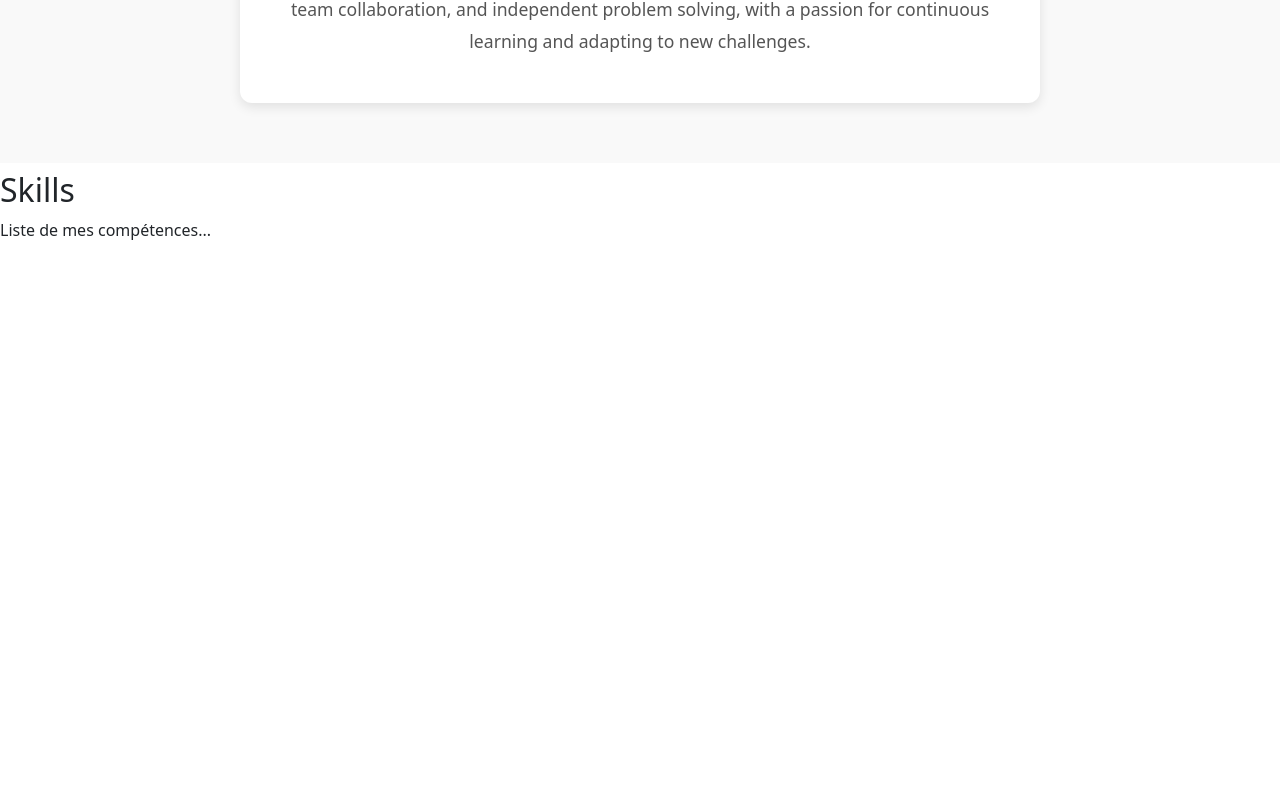
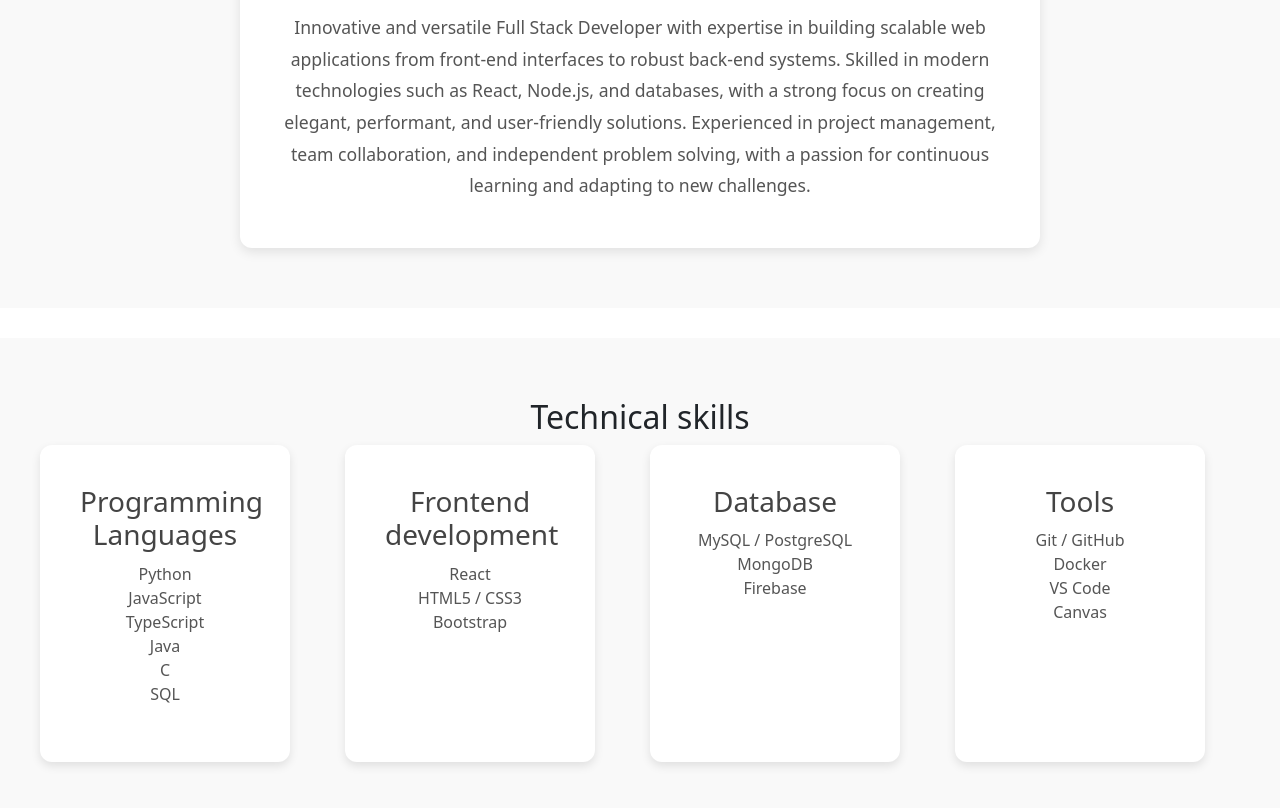
Before and after one commit to NAILAinfo/Portfolio_React, a React (Vite) app: page / in a window 1280 px wide. Shown: the part 602-1410 px from the top of the page. Before the commit the page ends 860 px from the top, so only its background shows below. Built offline with nearby package versions, Linux system fonts and the light colour scheme.

Commit message:
add content in skills.tsx and style in StyleSkills.css

```diff
--- a/src/App.css
+++ b/src/App.css
@@ -1,3 +1,4 @@
+
 .navbar {
   padding: 10px 20px;
 }
--- a/src/components/Skillls.tsx
+++ b/src/components/Skillls.tsx
@@ -1,11 +1,74 @@
 // src/components/Skills.tsx
+//              {/*<Programming Languages /> */}
+                {/*<Frontend Development /> */}
+                {/*<Backend Development /> */}
+                {/*<Database /> */}
+                {/*<Cloud /> */}
+                {/*<Tools /> */}
+
 import React from "react";
+import "./StyleSkills.css"
+
 
 export default function Skills() {
   return (
     <section id="skills">
-      <h2>Skills</h2>
-      <p>Liste de mes compétences...</p>
+        <h2>Technical skills</h2>
+
+        <div id ="globale" >
+                <div id="skl" >
+                    <h3>Programming Languages</h3>
+                    <ul>
+                        <li>Python</li>
+                        <li>JavaScript </li>
+                        <li>TypeScript</li>
+                        <li>Java</li>
+                        <li>C</li>
+                        <li>SQL</li>
+                    </ul>
+                </div>
+
+                <div id="skl">
+                    <h3>Frontend development</h3>
+                    <ul >
+                        <li>React</li>
+                        {/*<li>Next.js</li>*/}
+                        <li>HTML5 / CSS3</li>
+                        <li>Bootstrap </li>
+                        {/*<li>Tailwind CSS</li>*/}
+                    </ul>
+                </div>
+                {/*
+                <div id="skl">
+                    <h3>Backend development</h3>
+                    <ul>
+                        <li>Node.js / Express</li>
+                        <li>Java (Spring Boot)</li>
+                        <li>Python (Django / Flask)</li>
+                        <li>RESTful APIs / GraphQL</li>
+                    </ul>
+                </div>
+*/}
+                <div id="skl">
+                    <h3 >Database</h3>
+                    <ul>
+                        <li>MySQL / PostgreSQL</li>
+                        <li>MongoDB</li>
+                        <li>Firebase</li>
+                    </ul>
+                </div>
+
+                <div id="skl">
+                    <h3>Tools</h3>
+                    <ul>
+                        <li>Git / GitHub</li>
+                        <li>Docker</li>
+                        <li>VS Code</li>
+                        <li>Canvas</li>
+                    </ul>
+                </div>
+        </div>
+
     </section>
   );
 }
--- /dev/null
+++ b/src/components/StyleSkills.css
@@ -0,0 +1,34 @@
+section {
+  padding: 60px 20px;
+  background-color: #f9f9f9;
+  text-align: center;
+}
+h1 {
+  font-size: 2rem;
+  font-weight: bold;
+  margin-bottom: 30px;
+  color: #333;
+}
+#skl {
+  background: white;
+  padding: 40px;
+  width: 250px;
+  border-radius: 12px;
+  box-shadow: 0 4px 10px rgba(0, 0, 0, 0.1);
+}
+#globale {
+    display: grid;
+    grid-template-columns: repeat(auto-fit, minmax(150px, 1fr));
+    gap: 20px;
+    max-width: 1200px;
+    margin: 0 auto;
+}
+h3 {
+  margin-bottom: 10px;
+  color: #444;
+}
+ul {
+  list-style: none;
+  padding: 0;
+  color: #555;
+}
```
